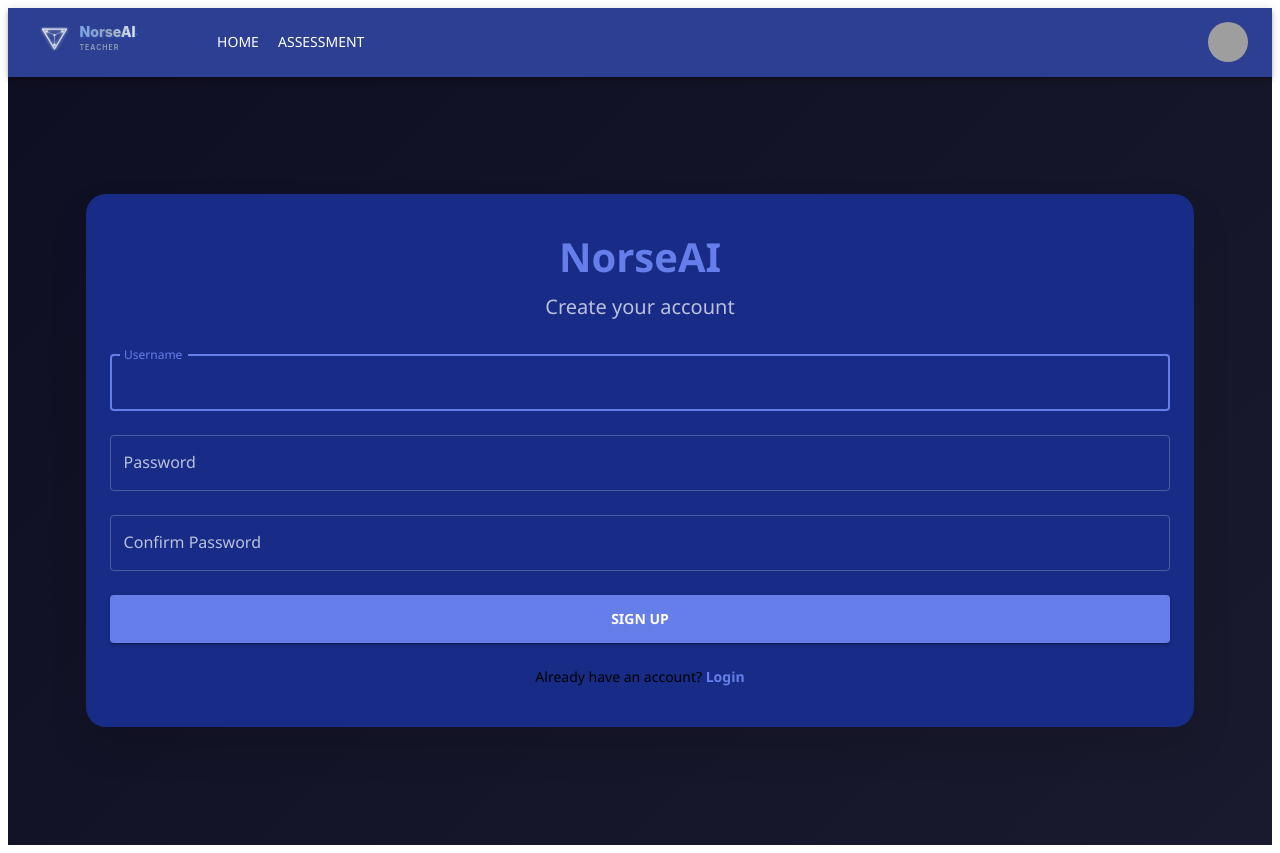
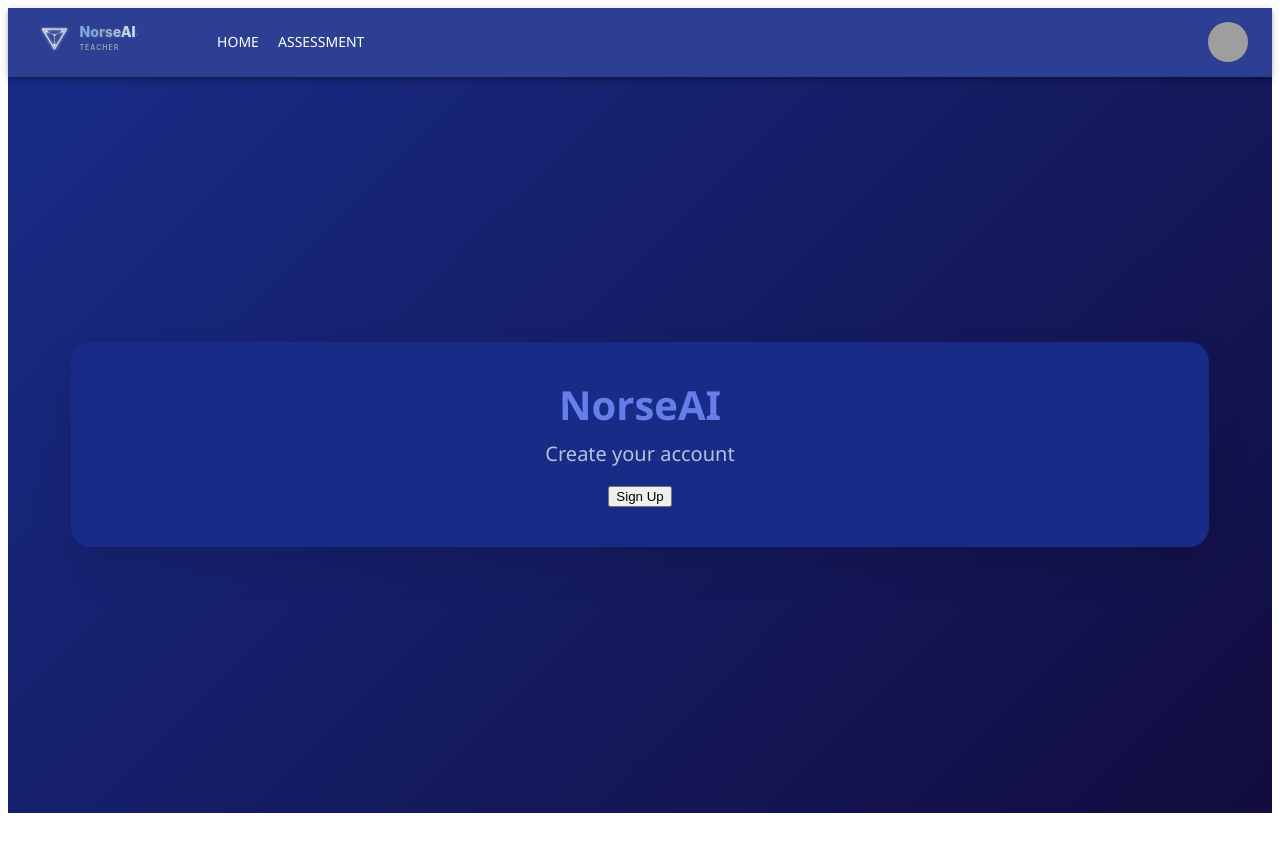
Before and after one commit to norseai-education/frontend, a React (Vite) app: page /signup in a window 1280 px wide. After the commit the page ends 821 px from the top, so only its background shows below. Built offline with nearby package versions, Linux system fonts and the light colour scheme; grey boxes are pictures that could not be loaded.

Commit message:
Test auth0 1

```diff
--- a/src/pages/Signup.jsx
+++ b/src/pages/Signup.jsx
@@ -1,19 +1,9 @@
 
-import React, { useState, useEffect } from 'react';
-import { Link as RouterLink, useNavigate } from 'react-router-dom';
-import {
-  Box,
-  Container,
-  Typography,
-  TextField,
-  Button,
-  CircularProgress,
-  Alert,
-  Fade,
-  useTheme,
-} from '@mui/material';
+import React from 'react';
+import { Box, Container, Typography } from '@mui/material';
 import { styled } from '@mui/system';
 import Layout from '../components/Layout';
+import SignupButton from '../components/SignupButton';
 
 const StyledContainer = styled(Container)(({ theme }) => ({
   background: theme.palette.background.paper,
@@ -33,145 +23,23 @@ const Logo = styled(Typography)(({ theme }) => ({
 }));
 
 const Signup = () => {
-  const theme = useTheme();
-  const [username, setUsername] = useState('');
-  const [password, setPassword] = useState('');
-  const [confirmPassword, setConfirmPassword] = useState('');
-  const [message, setMessage] = useState({ text: '', type: '' });
-  const [loading, setLoading] = useState(false);
-  const navigate = useNavigate();
-
-  useEffect(() => {
-    const sessionToken = localStorage.getItem('session_token');
-    if (sessionToken) {
-      setMessage({ text: 'You are already logged in... Redirecting...', type: 'success' });
-      setTimeout(() => {
-        navigate('/');
-      }, 1500);
-    }
-  }, [navigate]);
-
-  const handleSignup = async (e) => {
-    e.preventDefault();
-    setLoading(true);
-    setMessage({ text: '', type: '' });
-
-    if (password !== confirmPassword) {
-      setMessage({ text: 'Passwords do not match', type: 'error' });
-      setLoading(false);
-      return;
-    }
-
-    try {
-      const response = await fetch('/auth/signup', {
-        method: 'POST',
-        headers: {
-          'Content-Type': 'application/json',
-        },
-        body: JSON.stringify({ username, password }),
-      });
-
-      const data = await response.json();
-
-      if (response.ok) {
-        setMessage({ text: 'Signup successful! Please log in.', type: 'success' });
-        setTimeout(() => {
-          navigate('/login');
-        }, 1500);
-      } else {
-        setMessage({ text: data.detail || 'Signup failed', type: 'error' });
-      }
-    } catch (error) {
-      setMessage({ text: 'Connection error. Please try again.', type: 'error' });
-      console.error('Signup error:', error);
-    } finally {
-      setLoading(false);
-    }
-  };
-
   return (
     <Layout>
       <Box
         sx={{
-          background: theme.palette.mode === 'dark'
-            ? 'linear-gradient(135deg, #0f0f23 0%, #1a1a2e 100%)'
-            : 'linear-gradient(135deg, #182c87 0%, #120c3f 100%)',
-          minHeight: 'calc(100vh - 64px)', // Adjust for AppBar height
+          background: 'linear-gradient(135deg, #182c87 0%, #120c3f 100%)',
+          minHeight: 'calc(100vh - 64px)',
           display: 'flex',
           alignItems: 'center',
           justifyContent: 'center',
-          position: 'relative',
-          p: 2,
         }}
       >
-        <Fade in={!!message.text}>
-          <Box sx={{ position: 'absolute', top: 20, left: 0, right: 0, zIndex: 10, px: 2 }}>
-            {message.text && (
-              <Alert severity={message.type || 'info'} sx={{ maxWidth: 400, margin: '0 auto' }}>
-                {message.text}
-              </Alert>
-            )}
-          </Box>
-        </Fade>
         <StyledContainer>
           <Logo variant="h1">NorseAI</Logo>
           <Typography variant="h6" sx={{ mb: 2, color: 'text.secondary' }}>
             Create your account
           </Typography>
-          <Box component="form" onSubmit={handleSignup} noValidate>
-            <TextField
-              label="Username"
-              variant="outlined"
-              fullWidth
-              margin="normal"
-              value={username}
-              onChange={(e) => setUsername(e.target.value)}
-              autoComplete="username"
-              autoFocus
-            />
-            <TextField
-              label="Password"
-              variant="outlined"
-              type="password"
-              fullWidth
-              margin="normal"
-              value={password}
-              onChange={(e) => setPassword(e.target.value)}
-              autoComplete="new-password"
-            />
-            <TextField
-              label="Confirm Password"
-              variant="outlined"
-              type="password"
-              fullWidth
-              margin="normal"
-              value={confirmPassword}
-              onChange={(e) => setConfirmPassword(e.target.value)}
-              autoComplete="new-password"
-            />
-            <Button
-              type="submit"
-              variant="contained"
-              fullWidth
-              sx={{
-                mt: 2,
-                mb: 1,
-                p: 1.5,
-                fontWeight: 'bold',
-                bgcolor: theme.palette.primary.main,
-                '&:hover': { bgcolor: theme.palette.primary.dark },
-              }}
-              disabled={loading}
-            >
-              {loading ? <CircularProgress size={24} color="inherit" /> : 'Sign Up'}
-            </Button>
-          </Box>
-          <Typography variant="body2" sx={{ mt: 2 }}>
-            Already have an account?{' '}
-            <RouterLink to="/login" style={{ color: theme.palette.primary.main, textDecoration: 'none', fontWeight: 'bold' }}>
-              Login
-            </RouterLink>
-          </Typography>
+          <SignupButton />
         </StyledContainer>
       </Box>
     </Layout>
```
